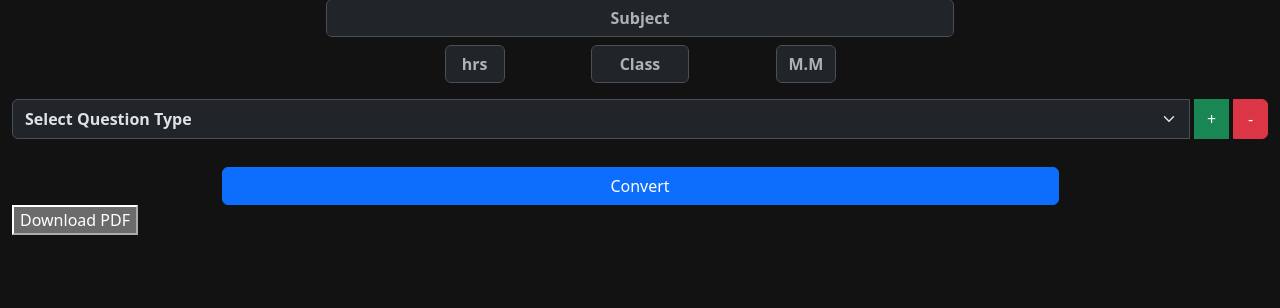
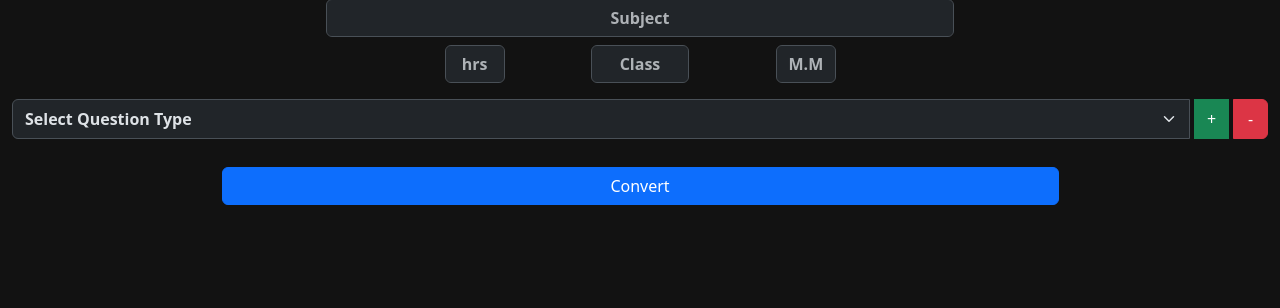
Before and after one commit to AnasAlam786/Falak-Marks-Filler, a Flask app: page /paper in a window 1280 px wide. Shown: the part 173-481 px from the top of the page. Run offline with Flask 3, Linux system fonts and the light colour scheme; the visitor is signed in with stand-in values (Sample User, id 1); some libraries are stand-ins or nearby versions.

Commit message:
Update paper.html

```diff
--- a/templates/paper.html
+++ b/templates/paper.html
@@ -82,14 +82,6 @@
 <div class="container text-center mt-3">
     <button class="btn btn-primary w-75" onclick="convert()">Convert</button>
 </div>
-
-<button onclick="download()">Download PDF</button>
-
-
-<div id="a4PDF" style="display: none;" class="a4-paper">
-
-</div>
-
 
 <script>
 
@@ -209,6 +201,7 @@
       MM=document.getElementsByClassName("M-M")[0].value
 
       const html = await updatePage('/paper', null, { questions:questions, event:event, subject:subject, std:std, hrs:hrs, MM:MM, value:"a4PDF" })
+      console.log(html)
 
       const newWindow = window.open("", "_blank");
 
@@ -239,6 +232,9 @@
                         line-height: 1.2;
                         page-break-after: always;
                         font-size: 20px;
+
+
+
                     }
                 }
                 </style>
```
